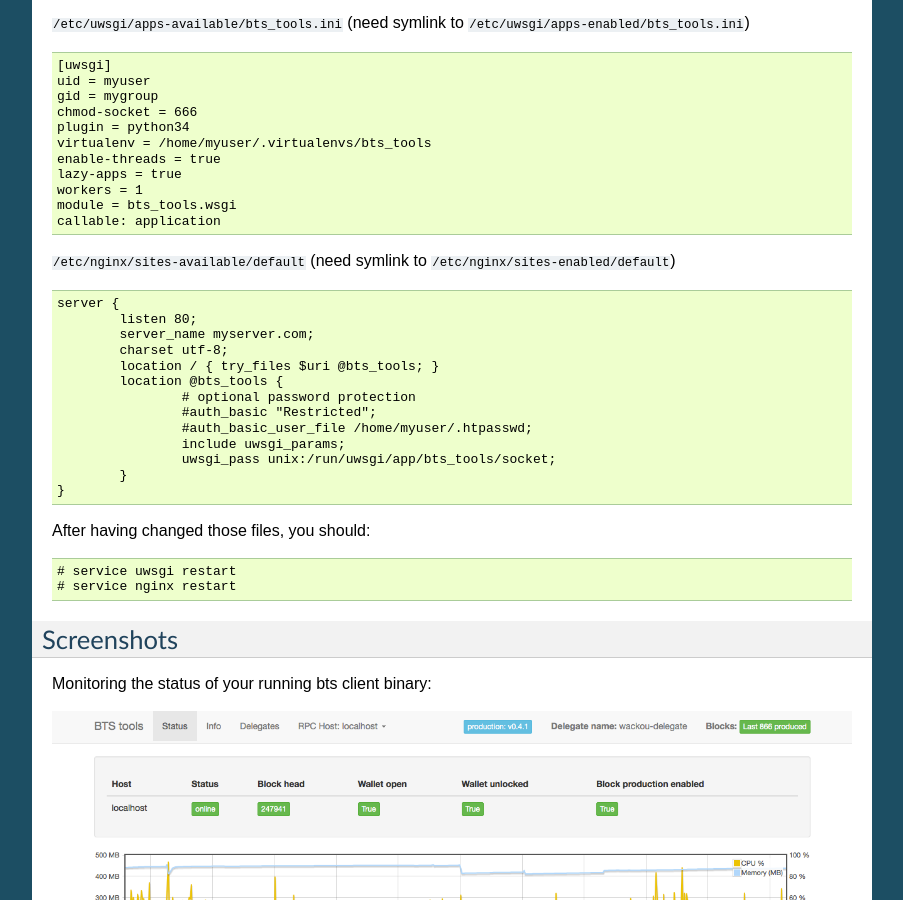
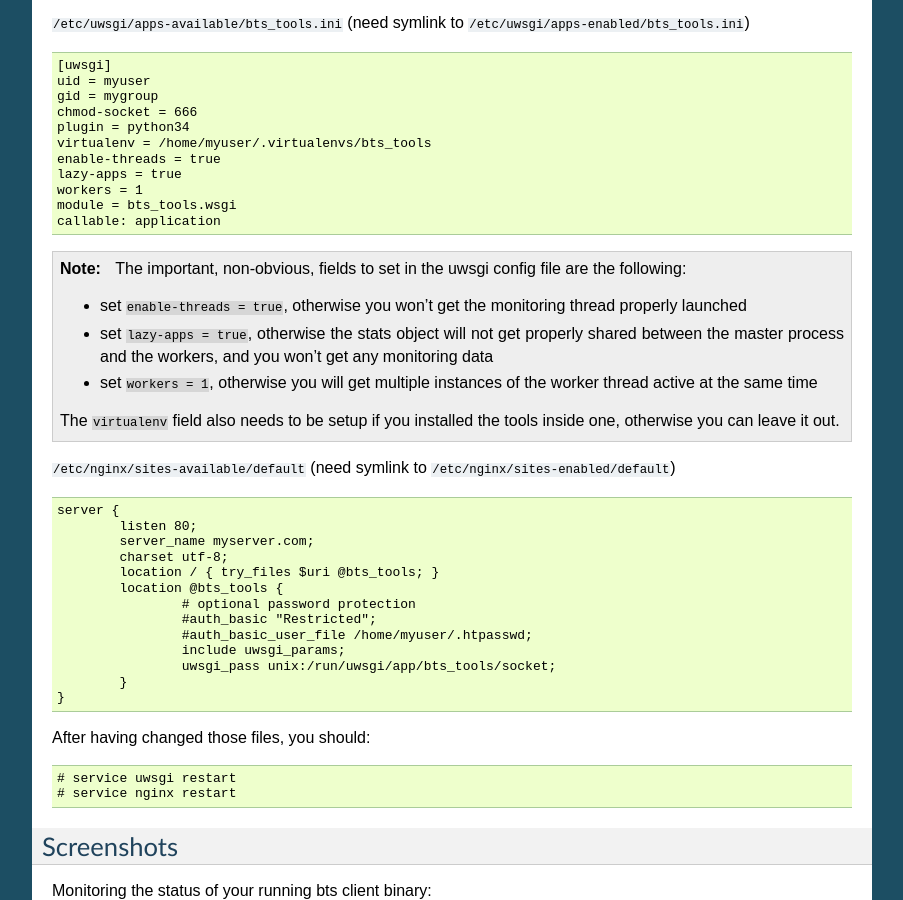
Before and after one commit to wackou/bts_tools, a Sphinx documentation site: the page built from docs/monitor.rst, in a window 1280 px wide and 900 px high, scrolled down 776 px. Shown: the whole window, without its empty margins (198-1101 px from the left). Built offline with Sphinx 7.4.7, drawn with Linux system fonts in a browser that asks for light colours.

Commit message:
More doc fixes

```diff
--- a/docs/howto_os.rst
+++ b/docs/howto_os.rst
@@ -53,7 +53,7 @@ for compiling the BitShares client (still as root)::
     # apt-get install build-essential git cmake libssl-dev libdb5.3++-dev libncurses5-dev libreadline-dev \
                       python3-dev python3-pip libyaml-dev libboost-all-dev ntp
 
-Note that we also install the ``ntp`` client here, this needed to keep your
+Note that we also install the ``ntp`` client here, this is needed to keep your
 server's time correctly adjusted, which is a requirement for a delegate wanting
 to sign blocks (given that the time slot for a block is 10 seconds, you need
 to be pretty much spot on when it's your turn to sign a block)
@@ -67,7 +67,7 @@ dependencies yourself.
 
 ::
 
-    brew install git cmake boost berkeley-db readline openssl
+    brew install git cmake boost berkeley-db readline openssl libyaml
     brew link --force readline
 
 If you already had an "old" version of boost installed, please upgrade to a
--- a/docs/install.rst
+++ b/docs/install.rst
@@ -75,11 +75,11 @@ override OSX's native version, as it is antiquated.
 
 ::
 
-    $ brew install cmake boost berkeley-db readline
+    $ brew install git cmake boost berkeley-db readline openssl
     $ brew link --force readline
 
 
-If you already had an "old" version of boost installed (<1.55.0_2), please upgrade to a
+If you already had an "old" version of boost installed (< 1.55.0_2), please upgrade to a
 newer one::
 
     $ brew upgrade boost
--- a/docs/monitor.rst
+++ b/docs/monitor.rst
@@ -62,6 +62,20 @@ Edit the following configuration files:
     module = bts_tools.wsgi
     callable: application
 
+.. note:: The important, non-obvious, fields to set in the uwsgi config file are the following:
+
+   - set ``enable-threads = true``, otherwise you won't get the monitoring
+     thread properly launched
+   - set ``lazy-apps = true``, otherwise the stats object will not get
+     properly shared between the master process and the workers, and you
+     won't get any monitoring data
+   - set ``workers = 1``, otherwise you will get multiple instances of the
+     worker thread active at the same time
+
+   The ``virtualenv`` field also needs to be setup if you installed the tools
+   inside one, otherwise you can leave it out.
+
+
 ``/etc/nginx/sites-available/default`` (need symlink to ``/etc/nginx/sites-enabled/default``)
 ::
 
```
